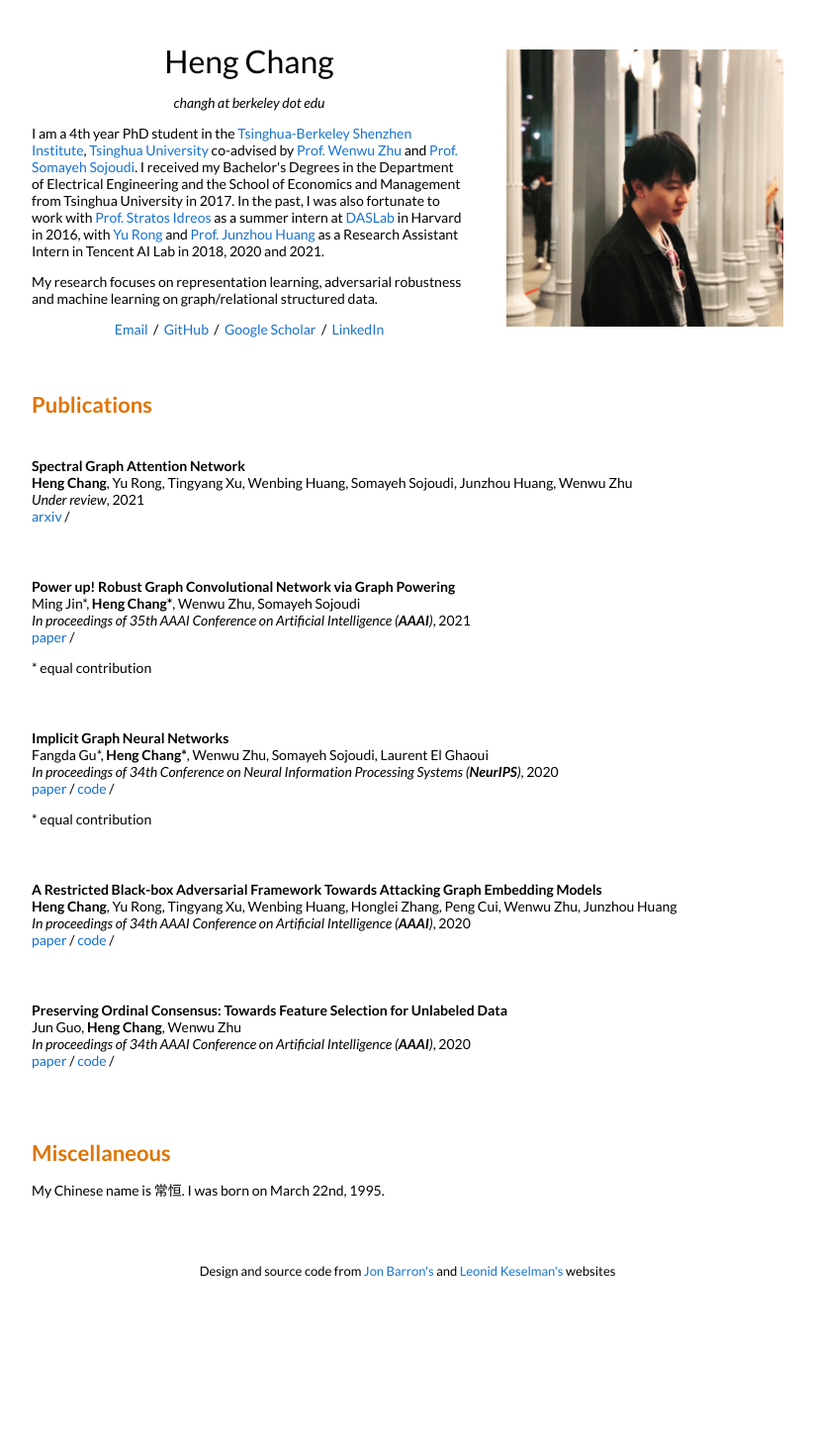
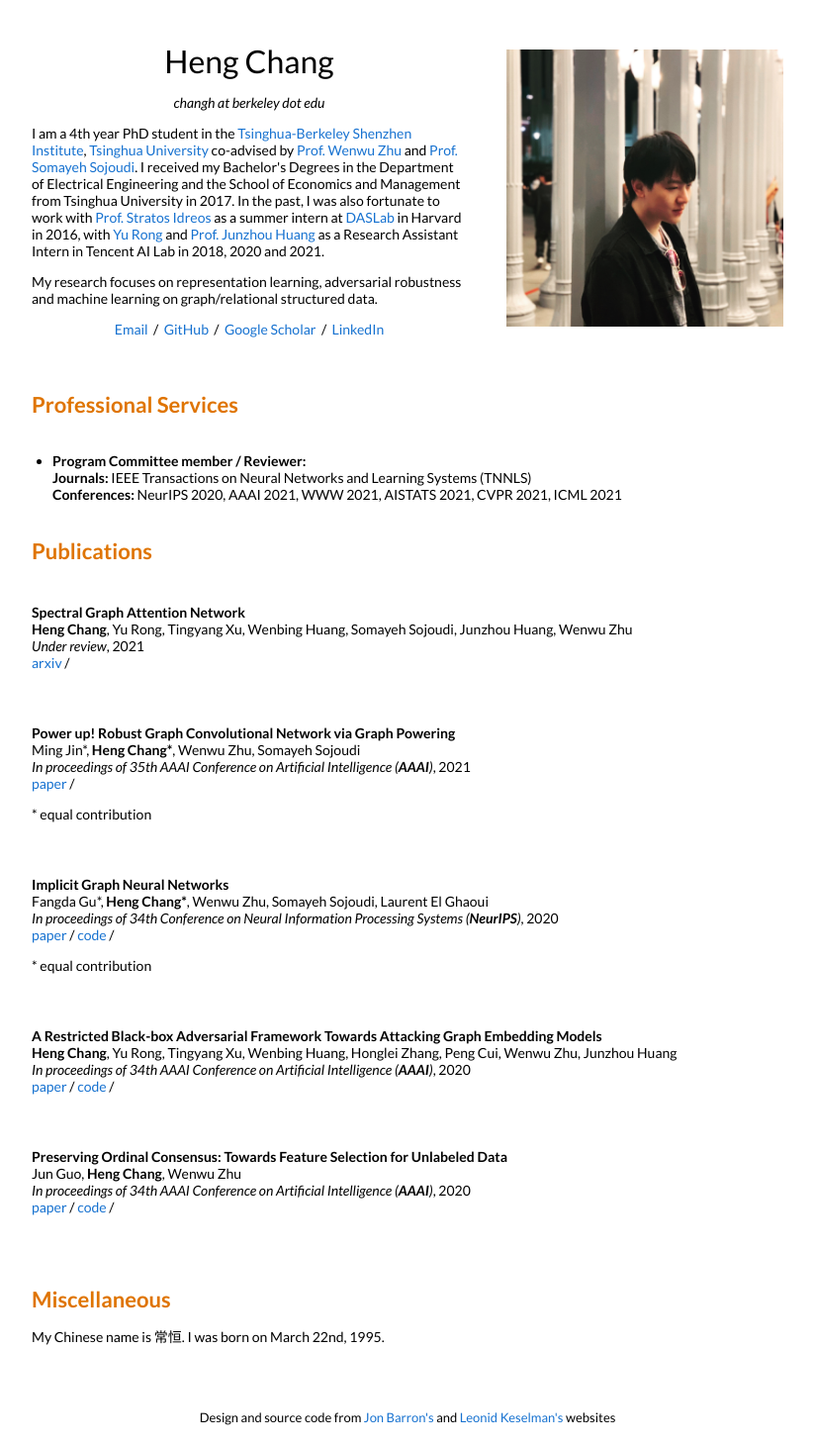
Before and after one commit to hchang95/hchang95.github.io, a Jekyll site: the page built from _posts/2021-03-01-arxiv-0.markdown, in a window 1280 px wide. Shown: the whole page at 99% size, without its empty margins (228-1051 px from the left). Built offline with Jekyll 4.4.1, drawn with Linux system fonts in a browser that asks for light colours; before the commit the page ends 1313 px from its top, so only the background shows below that.

Commit message:
update services

```diff
--- a/_layouts/default.html
+++ b/_layouts/default.html
@@ -47,6 +47,28 @@
             </td>
           </tr>
         </table>
+
+
+        <table style="width:100%;border:0px;border-spacing:0px;border-collapse:separate;margin-right:auto;margin-left:auto;cellspacing=0">
+          <tr>
+            <td style="padding:2.5%;width:100%;vertical-align:middle">
+              <h2 style="color:#DF7401;"> <b>Professional Services</b></h2>
+            </td>
+          </tr>
+          {% for post in site.posts %}
+          {% for cat in post.categories %}
+          {% if cat == 'services' %}
+          <tr>
+            <td style="width:75%;vertical-align:middle">
+            <p></p>
+              {{ post.excerpt }}
+            </td>
+          </tr>
+          {% endif %}
+          {% endfor %}
+          {% endfor %}
+        </table>
+
 
         <table style="width:100%;border:0px;border-spacing:0px;border-collapse:separate;margin-right:auto;margin-left:auto;">
           <tr>
```
Also changed, not shown: _posts/2021-03-01-services.markdown (added, +8 -0 lines).
